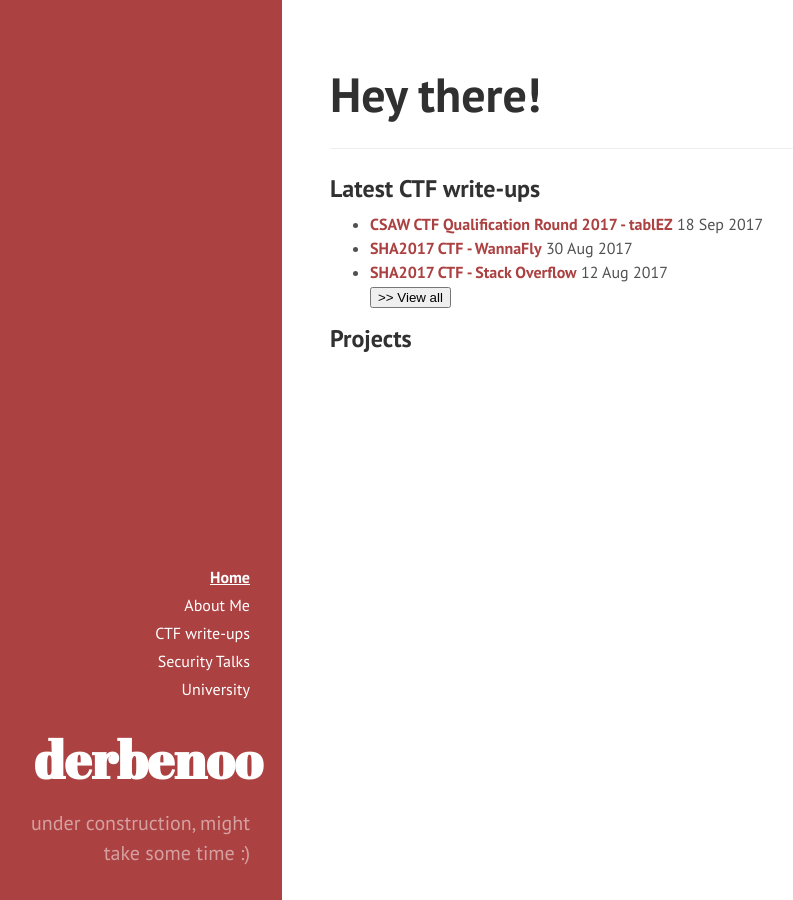
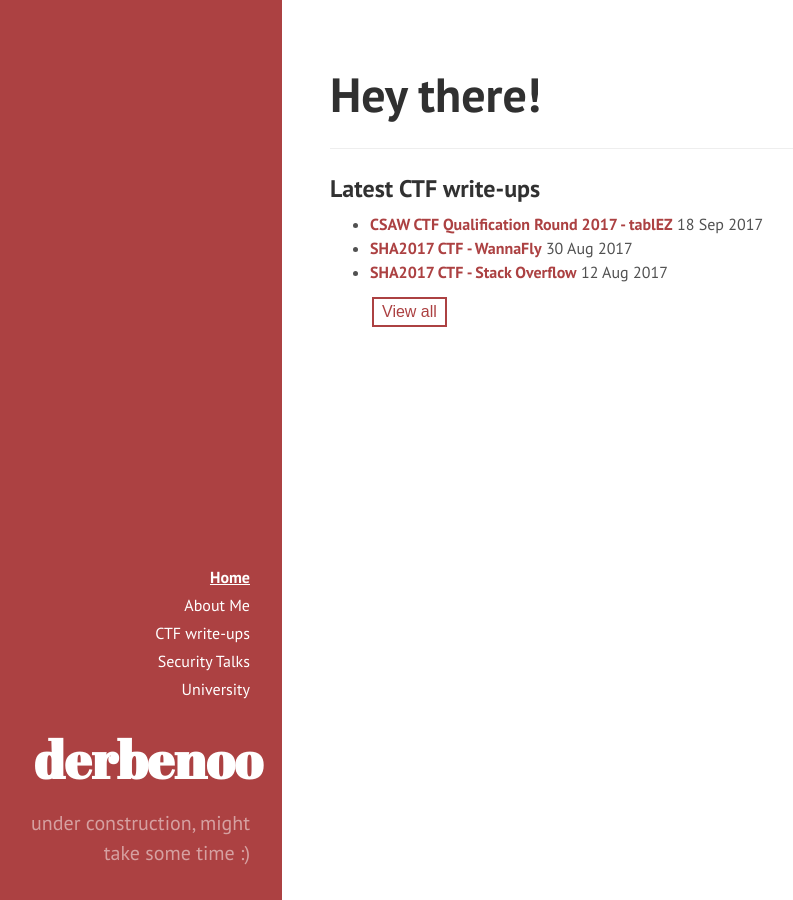
Before and after one commit to derbenoo/derbenoo.github.io, a Jekyll site: the page built from index.html, in a window 1280 px wide. Shown: the whole page, without its empty margins (6-799 px from the left). Built offline with Jekyll 4.4.1, drawn with Linux system fonts in a browser that asks for light colours; the list of posts is cut into pages by our own code.

Commit message:
button works now

```diff
--- a/index.html
+++ b/index.html
@@ -16,10 +16,11 @@
     {{ post.date | date_to_string }}
   </li>
   {% endfor %}
-  <button> >> View all</button>
+  <form action="{{site.url}}/ctf">
+    <button class="button">View all</button>
+  </form>
   </ul>
 
-	<h2>Projects</h2>
 
-	<h2></h2>
+
 </div>
```
